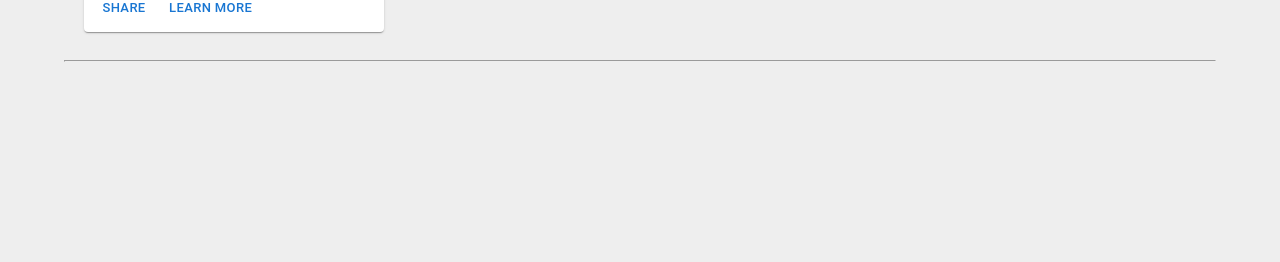
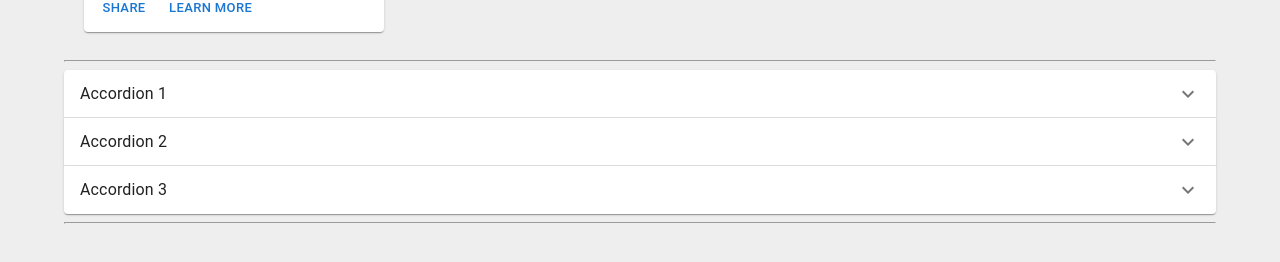
Before and after one commit to ajaydewangan1100/material_ui, a React (Create React App) app: page / in a window 1280 px wide. Shown: the part 3674-3936 px from the top of the page. Before the commit the page ends 3808 px from the top, so only its background shows below. Built offline with nearby package versions, Linux system fonts and the light colour scheme.

Commit message:
Accordian - (show & hide content) - added

```diff
--- a/src/App.tsx
+++ b/src/App.tsx
@@ -1,11 +1,11 @@
 import React from "react";
+// import css
+import "./App.css";
 import { MuiTypography } from "./components/MuiTypography";
 import { MuiButtons } from "./components/MuiButtons";
 import { Container } from "@mui/material";
 import { MuiTextField } from "./components/MuiTextField";
 import { MuiSelect } from "./components/MuiSelect";
-// import css
-import "./App.css";
 import { MuiRadioButton } from "./components/MuiRadioButton";
 import { MuiCheckbox } from "./components/MuiCheckbox";
 import { MuiSwitch } from "./components/MuiSwitch";
@@ -13,6 +13,7 @@ import { MuiRating } from "./components/MuiRating";
 import { MuiAutocomplete } from "./components/MuiAutocomplete";
 import { MuiLayout } from "./components/MuiLayout";
 import { MuiCards } from "./components/MuiCards";
+import { MuiAccordian } from "./components/MuiAccordian";
 
 function App() {
   return (
@@ -60,6 +61,10 @@ function App() {
       {/* Card component - video 18 */}
       <MuiCards />
       <hr />
+
+      {/* Accordian - (show & hide) - video 19 */}
+      <MuiAccordian />
+      <hr />
     </Container>
   );
 }
--- /dev/null
+++ b/src/components/MuiAccordian.tsx
@@ -0,0 +1,80 @@
+import {
+  Accordion,
+  AccordionDetails,
+  AccordionSummary,
+  Typography,
+} from "@mui/material";
+import ExpandMoreIcon from "@mui/icons-material/ExpandMore";
+import { useState } from "react";
+
+export const MuiAccordian = () => {
+  const [expanded, setExpanded] = useState<string | false>(false);
+
+  const handleChange = (isExapnded: boolean, panel: string) => {
+    setExpanded(isExapnded ? panel : false);
+  };
+  return (
+    <div>
+      {/* Accordion 1 */}
+      <Accordion
+        expanded={expanded === "panel1"}
+        onChange={(_event, isExapnded) => handleChange(isExapnded, "panel1")}
+      >
+        <AccordionSummary
+          id="panel1-header"
+          aria-controls="panel1-content"
+          expandIcon={<ExpandMoreIcon />}
+        >
+          <Typography>Accordion 1</Typography>
+        </AccordionSummary>
+        <AccordionDetails>
+          <Typography>
+            Lorem ipsum dolor, sit amet consectetur adipisicing elit. Maxime
+            voluptates dolores eius expedita omnis inventore officia nulla quae
+            repudiandae temporibus.
+          </Typography>
+        </AccordionDetails>
+      </Accordion>
+      {/* Accordion 2 */}
+      <Accordion
+        expanded={expanded === "panel2"}
+        onChange={(_event, isExapnded) => handleChange(isExapnded, "panel2")}
+      >
+        <AccordionSummary
+          id="panel2-header"
+          aria-controls="panel2-content"
+          expandIcon={<ExpandMoreIcon />}
+        >
+          <Typography>Accordion 2</Typography>
+        </AccordionSummary>
+        <AccordionDetails>
+          <Typography>
+            Lorem ipsum dolor, sit amet consectetur adipisicing elit. Maxime
+            voluptates dolores eius expedita omnis inventore officia nulla quae
+            repudiandae temporibus.
+          </Typography>
+        </AccordionDetails>
+      </Accordion>
+      {/* Accordion 3 */}
+      <Accordion
+        expanded={expanded === "panel3"}
+        onChange={(_event, isExapnded) => handleChange(isExapnded, "panel3")}
+      >
+        <AccordionSummary
+          id="panel3-header"
+          aria-controls="panel3-content"
+          expandIcon={<ExpandMoreIcon />}
+        >
+          <Typography>Accordion 3</Typography>
+        </AccordionSummary>
+        <AccordionDetails>
+          <Typography>
+            Lorem ipsum dolor, sit amet consectetur adipisicing elit. Maxime
+            voluptates dolores eius expedita omnis inventore officia nulla quae
+            repudiandae temporibus.
+          </Typography>
+        </AccordionDetails>
+      </Accordion>
+    </div>
+  );
+};
```
Also changed, not shown: 1 other file (tests, documents, lock files or other folders).
